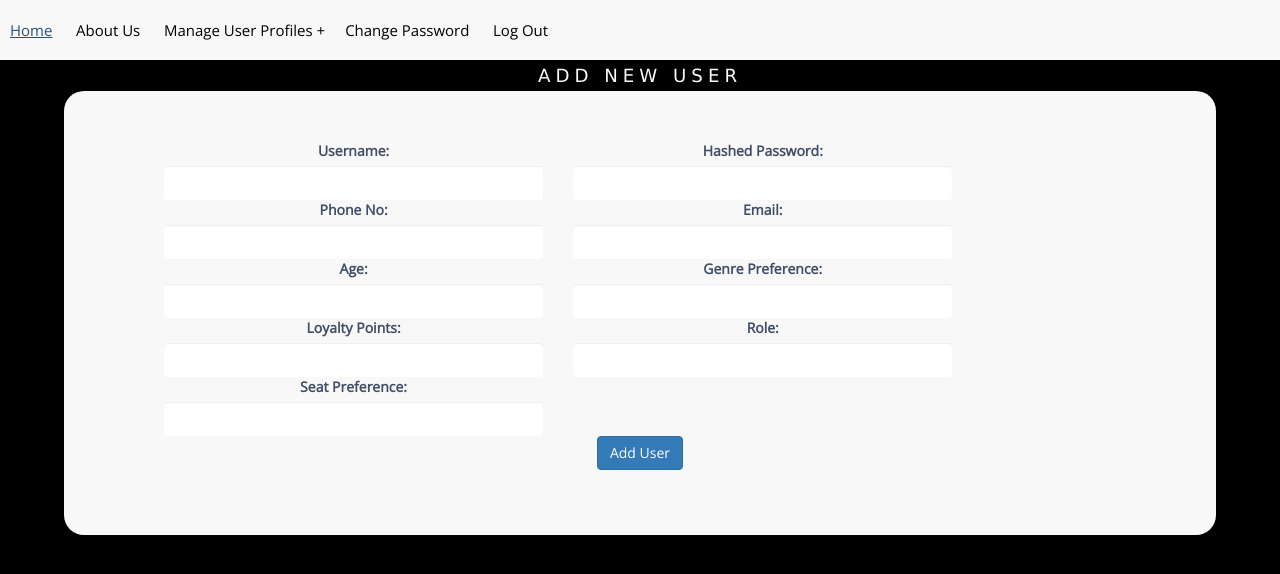
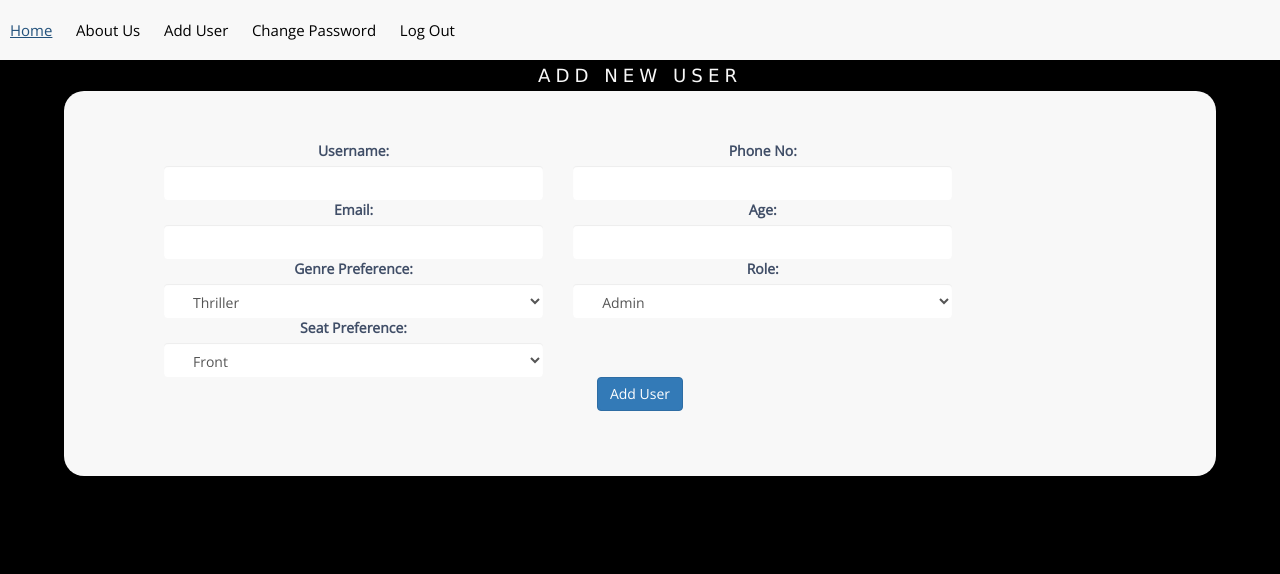
Before and after one commit to jediasaf/CSIT314SDB, a PHP site: page /AddUser.php in a window 1280 px wide. Shown: the top 574 px of the page. Run offline with PHP 8.4, Linux system fonts and the light colour scheme.

Commit message:
Replace AddUser.php

```diff
--- a/ADMIN/AddUser.php
+++ b/ADMIN/AddUser.php
@@ -132,17 +132,10 @@ li > a:only-child::after {
 <body>
 <nav>
         <ul>
-                <li><a href="">Home</a></li>
+				<li><a href="UserProfile.html">Home</a></li>
 				<li><a href="">About Us</a></li>
-                <li><a href="">Manage User Profiles</a>
-                <!--Fridt Tier Drop Down-->
-                <ul>
-
-                    <li><a href="">User Profiles</a></li>
-                    <li><a href="">Add Profile</a></li>
-
-                </ul>
-                <li><a href="">Change Password</a></li>
+				<li><a href="AddUser.html">Add User</a></li>
+                <li><a href="CP.html">Change Password</a></li>
                 <li><a href="">Log Out</a></li>
             </ul>
         </nav>
@@ -160,12 +153,6 @@ li > a:only-child::after {
     <div class="col-sm-5">
       <div class="input-block">
         <label for="">Username: </label>
-        <input type="text" class="form-control">
-      </div>
-    </div>
-    <div class="col-sm-5">
-      <div class="input-block">
-        <label for="">Hashed Password: </label>
         <input type="text" class="form-control">
       </div>
     </div>
@@ -194,29 +181,46 @@ li > a:only-child::after {
 
 		 <div class="col-sm-5">
   <div class="input-block">
-        <label for="">Genre Preference: </label>
-        <input type="text" class="form-control">
-      </div>
-    </div>
-
-	<div class="col-sm-5">
-      <div class="input-block">
-        <label for="">Loyalty Points: </label>
-        <input type="text" class="form-control">
+    <label for="genre">Genre Preference: </label>
+    <select id="genre" class="form-control">
+      <option value="action">Thriller</option>
+      <option value="comedy">Adventure</option>
+      <option value="drama">Horror</option>
+      <option value="horror">Fantasy</option>
+	  <option value="horror">Drama</option>
+	  <option value="horror">Animation</option>
+	  <option value="horror">Comedy</option>
+	  <option value="horror">Crime</option>
+	  <option value="horror">Mystery</option>
+      <option value="romance">Romance</option>
+	  <option value="horror">Action</option>
+	  <option value="horror">Sci-Fi</option>
+	  <option value="horror">Musical</option>
+    </select>
   </div>
 </div>
 
 	<div class="col-sm-5">
   <div class="input-block">
     <label for="">Role: </label>
-        <input type="text" class="form-control">
+    <select class="form-control">
+	<option value="analyst">Admin</option>
+      <option value="manager">Manager</option>
+      <option value="developer">Customer</option>
+      <option value="designer">Staff</option>
+    </select>
   </div>
 </div>
 
 	<div class="col-sm-5">
   <div class="input-block">
     <label for="">Seat Preference: </label>
-        <input type="text" class="form-control">
+    <select class="form-control">
+      <option value="window">Front</option>
+      <option value="aisle">Back</option>
+      <option value="middle">Center</option>
+	  <option value="middle">None</option>
+    </select>
   </div>
 </div>
 
```
Lines whose indentation alone changed are shown as unchanged.
